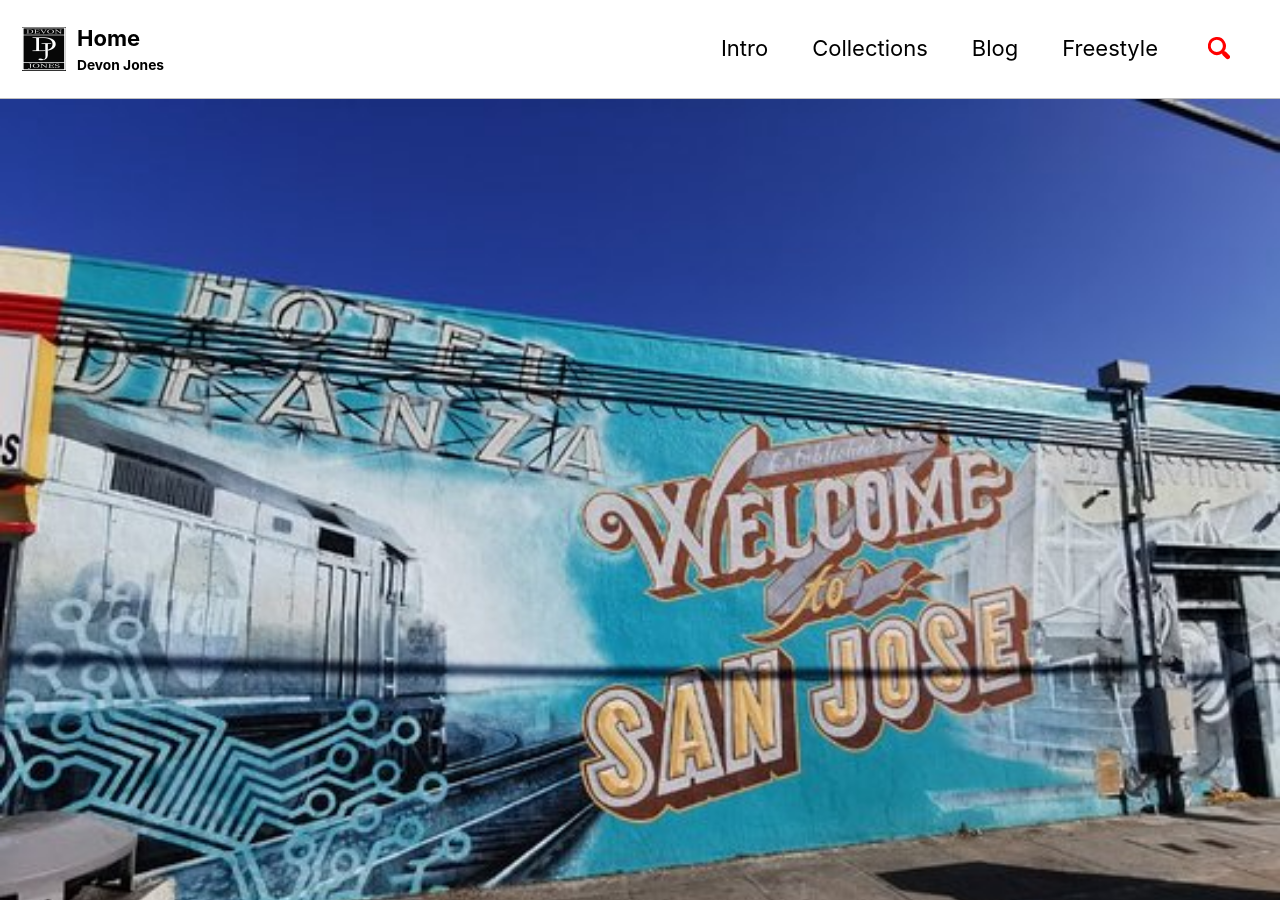
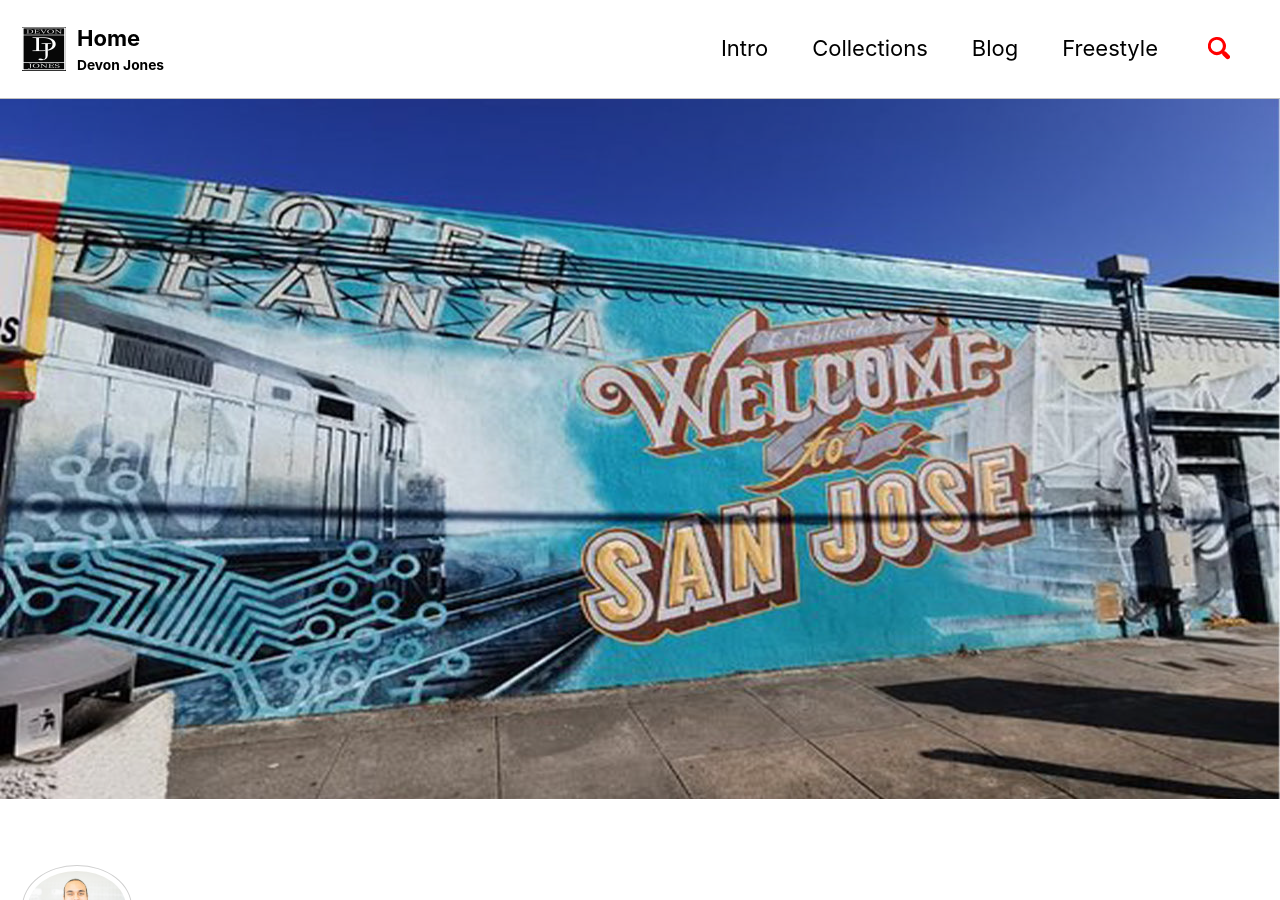
Before and after one commit to TheeOriginalDev/TheeOriginalDev.github.io, a Jekyll site: the page built from index.html, in a window 1280 px wide and 900 px high. Built offline with Jekyll 4.4.1, drawn with Linux system fonts in a browser that asks for light colours; cached includes are drawn as plain includes; nearby versions of some CDN libraries; the list of posts is cut into pages by our own code.

Commit message:
edit #83

```diff
--- a/index.html
+++ b/index.html
@@ -2,5 +2,5 @@
 layout: home
 author_profile: true
 header:
-  image: "/images/welcome.jpg"
+  image: "/images/welcome.png"
 ---
```
Also changed, not shown: _coursera/datavizwpython.md (+1 -2 lines), _coursera/widswk1.md (+1 -0 lines), _pages/intro.md (+1 -1 lines), images/blog/really.gif, images/sanjosestate.png (deleted), images/sharks.png (added), images/sjsharks.jpg (deleted), images/sjsu.png (added), images/welcome.jpg (deleted), images/welcome.png (added).
